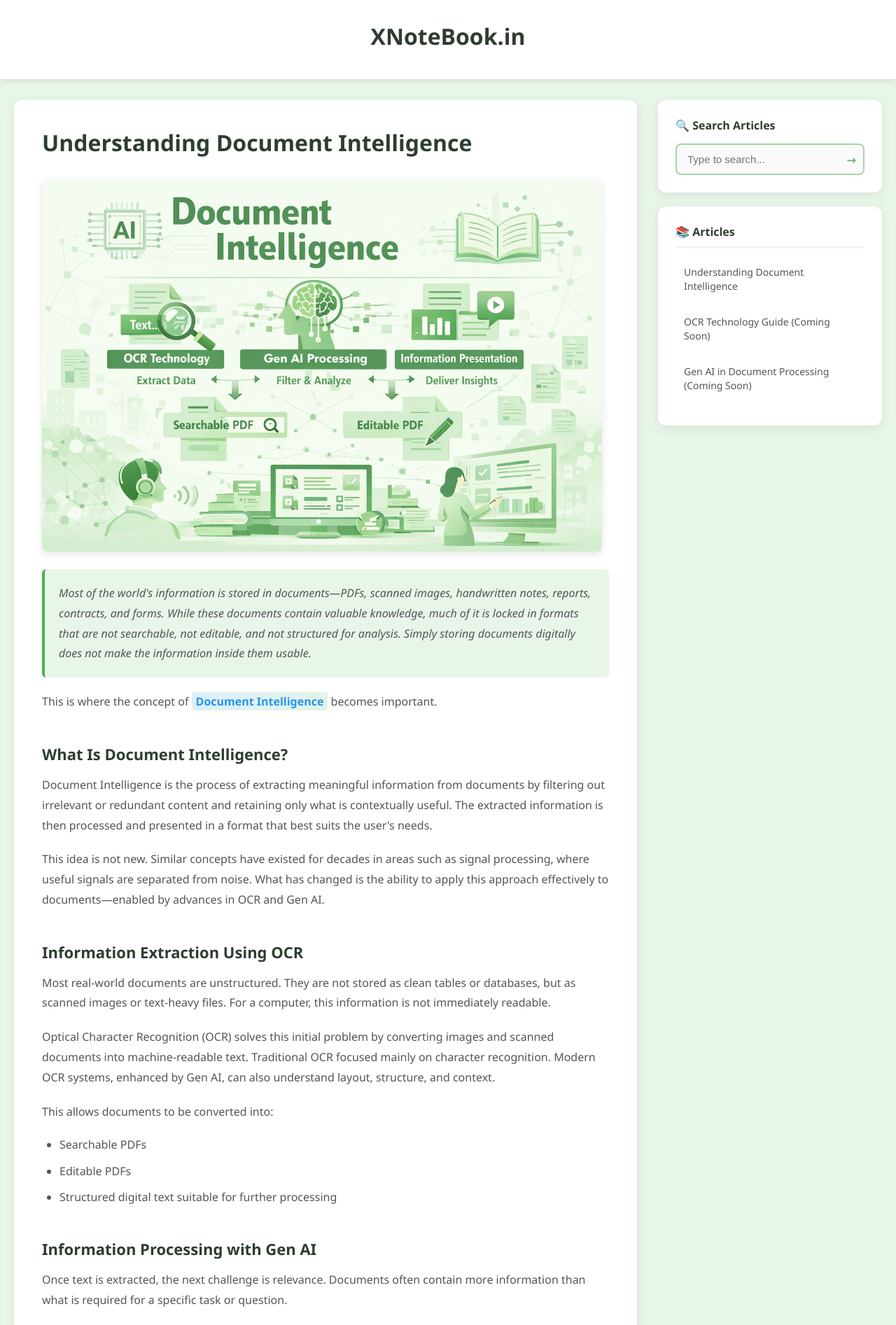
After one commit to xnotebookin-dev/XNoteBook, a Flask app: page /about in a window 1280 px wide. The commit adds this page. Shown: the top 1893 px of the page at 70% size. Run offline with Flask 3, Linux system fonts and the light colour scheme.

Commit message:
Adding About XNotebook button in the home page

```diff
--- a/app.py
+++ b/app.py
@@ -866,6 +866,13 @@ def sitemap():
         'priority': '0.5'
     })
 
+    pages.append({
+        'loc': 'https://xnotebook.in/about',
+        'lastmod': datetime.now().strftime('%Y-%m-%d'),
+        'changefreq': 'daily',
+        'priority': '0.5'
+    })
+
     xml = '<?xml version="1.0" encoding="UTF-8"?>\n'
     xml += '<urlset xmlns="http://www.sitemaps.org/schemas/sitemap/0.9">\n'
 
@@ -983,6 +990,11 @@ def analytics():
         traceback.print_exc()
         return f"Error loading analytics: {e}", 500
 
+@app.route('/about')
+def about():
+    """About the app"""
+    return render_template('about.html')
+
 
 # ... (rest of your app.py code above remains unchanged) ...
 
--- a/robots.txt
+++ b/robots.txt
@@ -1,6 +1,7 @@
 # Allow all search engines to crawl everything
 User-agent: *
 Allow: /
+Allow: /about/
 
 # Disallow admin and processing endpoints
 Disallow: /admin/
--- /dev/null
+++ b/templates/about.html
@@ -0,0 +1,440 @@
+<!DOCTYPE html>
+<html lang="en">
+<head>
+    <meta charset="UTF-8" />
+    <meta name="viewport" content="width=device-width, initial-scale=1.0" />
+    <title>XNoteBook - Document Intelligence & OCR Articles</title>
+    <meta name="description" content="Learn about Document Intelligence, OCR technology, and how XNoteBook transforms unstructured documents into actionable knowledge." />
+    <link rel="icon" type="image/x-icon" href="./favicon.ico" />
+    <link rel="icon" type="image/png" sizes="32x32" href="../static/favicon-32x32.png" />
+    <link rel="icon" type="image/png" sizes="16x16" href="../static/favicon-16x16.png" />
+    <link rel="apple-touch-icon" sizes="180x180" href="../static/apple-touch-icon.png" />
+    <style>
+        *,
+        *::before,
+        *::after {
+            box-sizing: border-box;
+        }
+
+        :root {
+            --primary-green: #4caf50;
+            --light-green: #e8f5e9;
+            --border-green: #a5d6a7;
+            --text-dark: #2e3d2f;
+            --accent-blue: #2196f3;
+        }
+
+        body {
+            margin: 0;
+            padding: 0;
+            background-color: var(--light-green);
+            font-family: "Segoe UI", Tahoma, Geneva, Verdana, sans-serif;
+            color: var(--text-dark);
+        }
+
+        .header {
+            background: #ffffff;
+            padding: 30px 20px;
+            box-shadow: 0 2px 10px rgba(0, 0, 0, 0.1);
+            text-align: center;
+            position: sticky;
+            top: 0;
+            z-index: 100;
+        }
+
+        .header h1 {
+            margin: 0 0 10px 0;
+            font-size: 32px;
+            color: var(--text-dark);
+        }
+
+        .header p {
+            margin: 0;
+            font-size: 16px;
+            color: #666;
+        }
+
+        .main-container {
+            display: flex;
+            max-width: 1400px;
+            margin: 0 auto;
+            gap: 30px;
+            padding: 30px 20px;
+        }
+
+        .content-area {
+            flex: 1;
+            background: #ffffff;
+            border-radius: 12px;
+            padding: 40px;
+            box-shadow: 0 4px 15px rgba(0, 0, 0, 0.08);
+            min-height: 600px;
+        }
+
+        .content-area h2 {
+            margin: 0 0 10px 0;
+            font-size: 32px;
+            color: var(--text-dark);
+            line-height: 1.3;
+        }
+
+        .content-area h3 {
+            font-size: 22px;
+            color: var(--text-dark);
+            margin: 35px 0 15px 0;
+            padding-top: 10px;
+        }
+
+        .content-area p {
+            font-size: 16px;
+            line-height: 1.8;
+            color: #555;
+            margin: 0 0 20px 0;
+        }
+
+        .content-area ul {
+            margin: 15px 0 20px 0;
+            padding-left: 25px;
+        }
+
+        .content-area li {
+            margin-bottom: 10px;
+            line-height: 1.7;
+            color: #555;
+        }
+
+        .sidebar {
+            width: 320px;
+            flex-shrink: 0;
+        }
+
+        .sidebar-sticky {
+            position: sticky;
+            top: 110px;
+        }
+
+        .search-panel {
+            background: #ffffff;
+            border-radius: 12px;
+            padding: 25px;
+            box-shadow: 0 4px 15px rgba(0, 0, 0, 0.08);
+            margin-bottom: 20px;
+        }
+
+        .search-title {
+            font-size: 16px;
+            font-weight: 600;
+            color: var(--text-dark);
+            margin: 0 0 15px 0;
+            display: flex;
+            align-items: center;
+            gap: 8px;
+        }
+
+        .search-box {
+            position: relative;
+            width: 100%;
+        }
+
+        .search-box input {
+            width: 100%;
+            padding: 12px 40px 12px 15px;
+            border: 2px solid var(--border-green);
+            border-radius: 8px;
+            font-size: 15px;
+            background: #fafafa;
+            transition: all 0.3s ease;
+        }
+
+        .search-box input:focus {
+            outline: none;
+            border-color: var(--primary-green);
+            background: #ffffff;
+            box-shadow: 0 2px 8px rgba(76, 175, 80, 0.15);
+        }
+
+        .search-icon {
+            position: absolute;
+            right: 12px;
+            top: 50%;
+            transform: translateY(-50%);
+            font-size: 18px;
+            color: var(--primary-green);
+        }
+
+        .articles-panel {
+            background: #ffffff;
+            border-radius: 12px;
+            padding: 25px;
+            box-shadow: 0 4px 15px rgba(0, 0, 0, 0.08);
+        }
+
+        .article-list-title {
+            font-size: 16px;
+            font-weight: 600;
+            color: var(--text-dark);
+            margin: 0 0 15px 0;
+            padding-bottom: 10px;
+            border-bottom: 2px solid var(--light-green);
+        }
+
+        .article-links {
+            list-style: none;
+            padding: 0;
+            margin: 0;
+        }
+
+        .article-links li {
+            margin-bottom: 12px;
+        }
+
+        .article-links a {
+            display: block;
+            color: #555;
+            text-decoration: none;
+            padding: 10px 12px;
+            border-radius: 6px;
+            font-size: 14px;
+            line-height: 1.4;
+            transition: all 0.2s ease;
+        }
+
+        .article-links a:hover:not(.disabled) {
+            background: var(--light-green);
+            color: var(--primary-green);
+            transform: translateX(4px);
+        }
+
+        .article-links a.active {
+            background: var(--light-green);
+            color: var(--primary-green);
+            font-weight: 600;
+        }
+
+        .highlight {
+            background: linear-gradient(120deg, rgba(33, 150, 243, 0.15) 0%, rgba(76, 175, 80, 0.15) 100%);
+            padding: 2px 6px;
+            border-radius: 3px;
+            font-weight: 600;
+            color: var(--accent-blue);
+        }
+
+        .intro-text {
+            font-size: 17px;
+            color: #666;
+            font-style: italic;
+            margin-bottom: 30px;
+            padding: 20px;
+            background: var(--light-green);
+            border-left: 4px solid var(--primary-green);
+            border-radius: 6px;
+        }
+
+        .no-results {
+            text-align: center;
+            padding: 60px 20px;
+            color: #999;
+            font-size: 16px;
+        }
+
+        .search-results-info {
+            font-size: 13px;
+            color: #666;
+            margin-top: 10px;
+            padding: 8px 12px;
+            background: var(--light-green);
+            border-radius: 6px;
+        }
+
+        @media (max-width: 968px) {
+            .main-container {
+                flex-direction: column-reverse;
+            }
+
+            .sidebar {
+                width: 100%;
+            }
+
+            .sidebar-sticky {
+                position: relative;
+                top: 0;
+            }
+
+            .content-area {
+                padding: 25px;
+            }
+
+            .content-area h2 {
+                font-size: 26px;
+            }
+        }
+
+        @media (max-width: 600px) {
+            .header h1 {
+                font-size: 26px;
+            }
+
+            .content-area {
+                padding: 20px;
+            }
+
+            .content-area h2 {
+                font-size: 24px;
+            }
+
+            .content-area h3 {
+                font-size: 20px;
+            }
+        }
+    </style>
+</head>
+<body>
+    <div class="header">
+        <h1>XNoteBook.in</h1>
+    </div>
+
+    <div class="main-container">
+        <main class="content-area" id="contentArea">
+            <article id="document-intelligence">
+                <h2>Understanding Document Intelligence</h2>
+
+                <img src="../static/document-intelligence.png" alt="Document Intelligence Workflow" style="width: 100%; max-width: 800px; height: auto; border-radius: 8px; margin: 20px 0; box-shadow: 0 4px 12px rgba(0, 0, 0, 0.1);" />
+
+                <p class="intro-text">Most of the world's information is stored in documents—PDFs, scanned images, handwritten notes, reports, contracts, and forms. While these documents contain valuable knowledge, much of it is locked in formats that are not searchable, not editable, and not structured for analysis. Simply storing documents digitally does not make the information inside them usable.</p>
+
+                <p>This is where the concept of <span class="highlight">Document Intelligence</span> becomes important.</p>
+
+                <h3>What Is Document Intelligence?</h3>
+
+                <p>Document Intelligence is the process of extracting meaningful information from documents by filtering out irrelevant or redundant content and retaining only what is contextually useful. The extracted information is then processed and presented in a format that best suits the user's needs.</p>
+
+                <p>This idea is not new. Similar concepts have existed for decades in areas such as signal processing, where useful signals are separated from noise. What has changed is the ability to apply this approach effectively to documents—enabled by advances in OCR and Gen AI.</p>
+
+                <h3>Information Extraction Using OCR</h3>
+
+                <p>Most real-world documents are unstructured. They are not stored as clean tables or databases, but as scanned images or text-heavy files. For a computer, this information is not immediately readable.</p>
+
+                <p>Optical Character Recognition (OCR) solves this initial problem by converting images and scanned documents into machine-readable text. Traditional OCR focused mainly on character recognition. Modern OCR systems, enhanced by Gen AI, can also understand layout, structure, and context.</p>
+
+                <p>This allows documents to be converted into:</p>
+
+                <ul>
+                    <li>Searchable PDFs</li>
+                    <li>Editable PDFs</li>
+                    <li>Structured digital text suitable for further processing</li>
+                </ul>
+
+                <h3>Information Processing with Gen AI</h3>
+
+                <p>Once text is extracted, the next challenge is relevance. Documents often contain more information than what is required for a specific task or question.</p>
+
+                <p>Gen AI-based information processing helps identify what matters by understanding context, intent, and relationships within the document. Instead of returning large blocks of text, the system can isolate relevant sections, generate summaries, or answer specific questions while retaining necessary context.</p>
+
+                <p>This step is critical for reducing cognitive load and improving efficiency when working with large or complex documents.</p>
+
+                <h3>Information Presentation</h3>
+
+                <p>Different users prefer different ways of consuming information. Some prefer short summaries, others want structured points, and some benefit from visual representations.</p>
+
+                <p>Information presentation focuses on delivering processed content in the most suitable format—making insights easier to interpret and use. This final step ensures that extracted intelligence is not only accurate, but also accessible.</p>
+
+                <h3>Document Intelligence in Practice</h3>
+
+                <p>XNoteBook.in applies these principles by combining OCR, Gen AI, and task-specific language models to extract, process, and present information from documents. By using specialized models rather than a single generic system, document understanding can be achieved with higher accuracy and lower computational overhead.</p>
+
+                <h3>Why Document Intelligence Matters</h3>
+
+                <p>As the volume of documents continues to grow, the ability to quickly understand and use the information within them becomes increasingly important. Document Intelligence helps bridge the gap between unstructured documents and actionable knowledge—making information easier to search, edit, analyze, and understand.</p>
+
+                <p>By turning static files into searchable and editable PDFs, and by applying Gen AI for contextual understanding, Document Intelligence represents a practical step toward more intelligent information management.</p>
+            </article>
+        </main>
+
+        <aside class="sidebar">
+            <div class="sidebar-sticky">
+                <div class="search-panel">
+                    <h3 class="search-title">🔍 Search Articles</h3>
+                    <div class="search-box">
+                        <input
+                            type="text"
+                            id="searchInput"
+                            placeholder="Type to search..."
+                            autocomplete="off"
+                        />
+                        <span class="search-icon">→</span>
+                    </div>
+                    <div id="searchInfo" class="search-results-info" style="display: none;"></div>
+                </div>
+
+                <div class="articles-panel">
+                    <h3 class="article-list-title">📚 Articles</h3>
+                    <ul class="article-links" id="articleLinks">
+                        <li><a href="./about.html" class="active">Understanding Document Intelligence</a></li>
+                        <li><a href="./articles/ocr-technology.html">OCR Technology Guide (Coming Soon)</a></li>
+                        <li><a href="./articles/gen-ai-processing.html">Gen AI in Document Processing (Coming Soon)</a></li>
+                    </ul>
+                </div>
+            </div>
+        </aside>
+    </div>
+
+    <script>
+        const searchInput = document.getElementById('searchInput');
+        const contentArea = document.getElementById('contentArea');
+        const searchInfo = document.getElementById('searchInfo');
+        const articleLinks = document.querySelectorAll('.article-links a');
+
+        let originalContent = contentArea.innerHTML;
+
+        searchInput.addEventListener('input', function() {
+            const query = this.value.toLowerCase().trim();
+
+            if (query === '') {
+                contentArea.innerHTML = originalContent;
+                searchInfo.style.display = 'none';
+                return;
+            }
+
+            const article = contentArea.querySelector('#document-intelligence');
+            const allText = article.textContent.toLowerCase();
+
+            if (allText.includes(query)) {
+                const sections = article.querySelectorAll('h2, h3, p, li');
+                let matchCount = 0;
+
+                sections.forEach(section => {
+                    const text = section.textContent.toLowerCase();
+                    if (text.includes(query)) {
+                        section.style.display = 'block';
+                        matchCount++;
+                    } else {
+                        section.style.display = 'none';
+                    }
+                });
+
+                searchInfo.style.display = 'block';
+                searchInfo.textContent = `Found ${matchCount} matching sections`;
+
+                if (matchCount === 0) {
+                    contentArea.innerHTML = '<div class="no-results"><p>No matching content found for "' + query + '"</p></div>';
+                    searchInfo.style.display = 'none';
+                }
+            } else {
+                contentArea.innerHTML = '<div class="no-results"><p>No matching content found for "' + query + '"</p></div>';
+                searchInfo.style.display = 'none';
+            }
+        });
+
+        // Update active state based on current page
+        const currentPage = window.location.pathname;
+        articleLinks.forEach(link => {
+            const linkPath = new URL(link.href).pathname;
+            if (currentPage.endsWith(linkPath) || (currentPage.endsWith('/') && linkPath.includes('about.html'))) {
+                link.classList.add('active');
+            } else {
+                link.classList.remove('active');
+            }
+        });
+    </script>
+</body>
+</html>
```
Also changed, not shown: templates/index.html (+51 -0 lines), static/document-intelligence.png (added).
